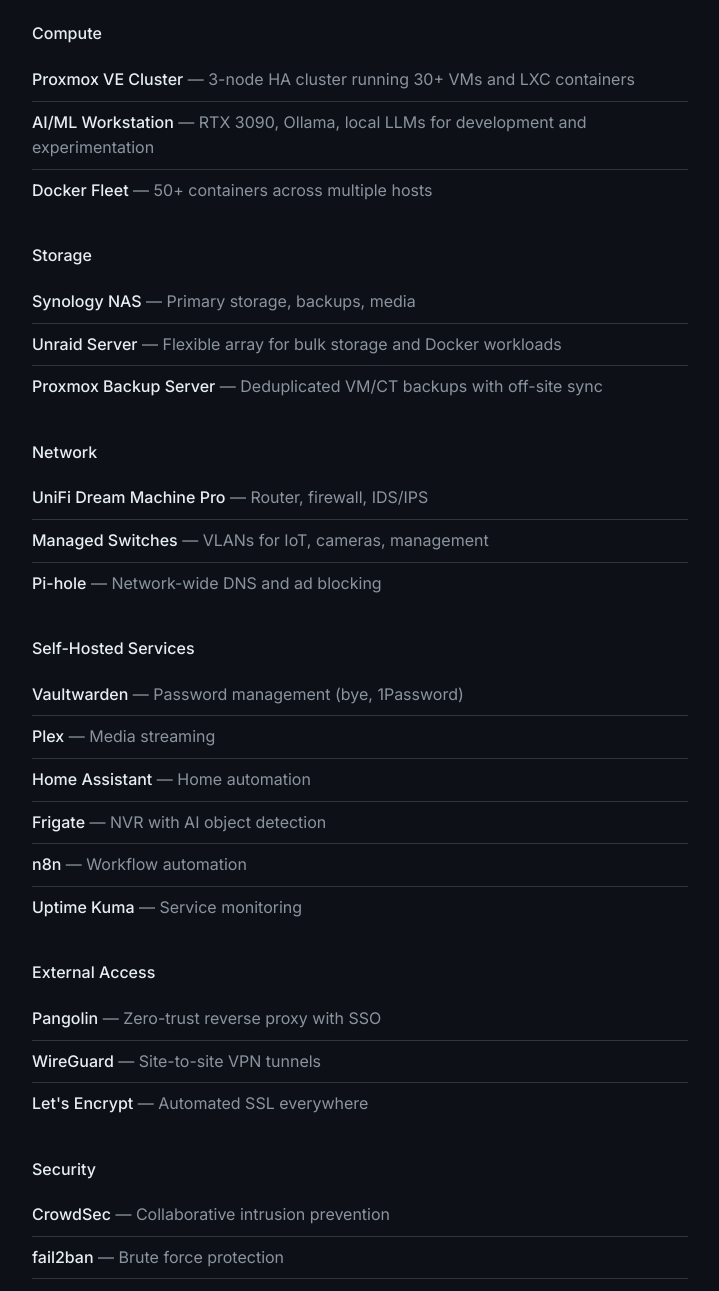
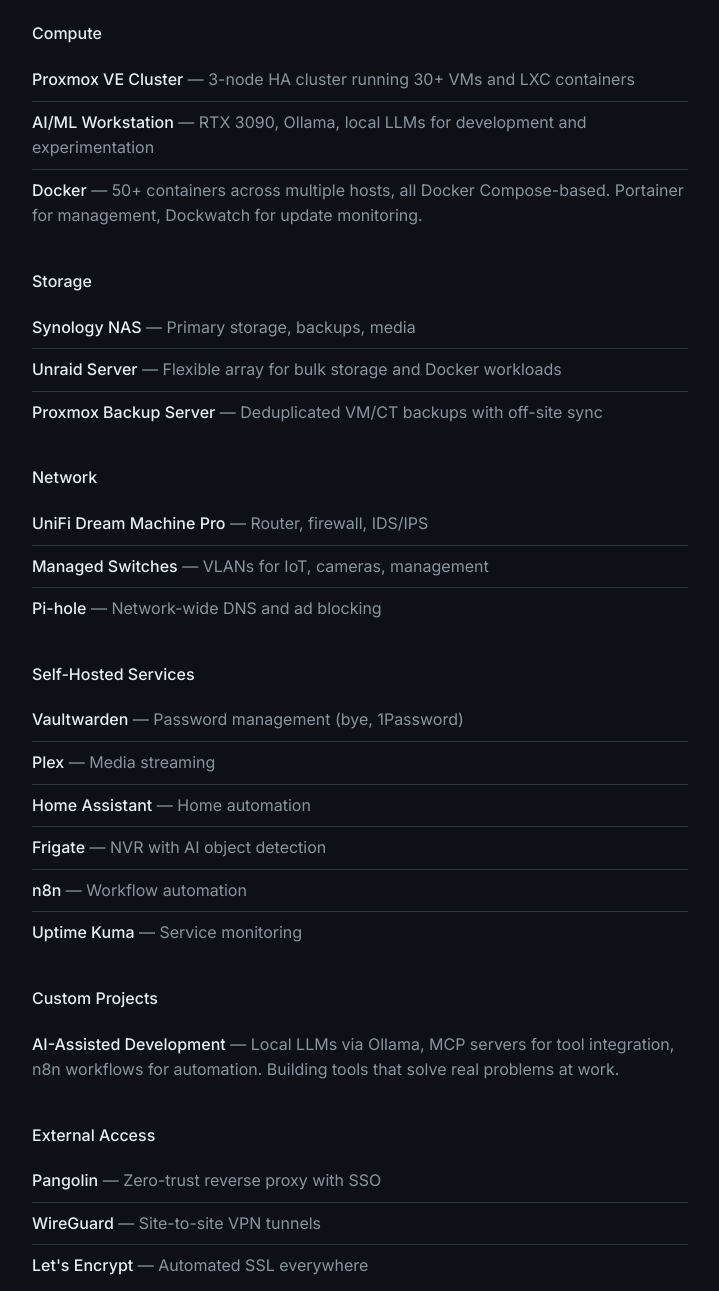
Before and after one commit to ababudman/brentadkins-site, a plain HTML site: page index.html in a window 1280 px wide. Shown: the part 383-1674 px from the top of the page, without its empty margins (280-999 px from the left). Drawn offline with Linux system fonts and the light colour scheme.

Commit message:
Add Custom Projects section, expand Docker

```diff
--- a/index.html
+++ b/index.html
@@ -28,7 +28,7 @@
                 <ul>
                     <li><strong>Proxmox VE Cluster</strong> — 3-node HA cluster running 30+ VMs and LXC containers</li>
                     <li><strong>AI/ML Workstation</strong> — RTX 3090, Ollama, local LLMs for development and experimentation</li>
-                    <li><strong>Docker Fleet</strong> — 50+ containers across multiple hosts</li>
+                    <li><strong>Docker</strong> — 50+ containers across multiple hosts, all Docker Compose-based. Portainer for management, Dockwatch for update monitoring.</li>
                 </ul>
             </div>
 
@@ -59,6 +59,13 @@
                     <li><strong>Frigate</strong> — NVR with AI object detection</li>
                     <li><strong>n8n</strong> — Workflow automation</li>
                     <li><strong>Uptime Kuma</strong> — Service monitoring</li>
+                </ul>
+            </div>
+
+            <div class="category">
+                <h3>Custom Projects</h3>
+                <ul>
+                    <li><strong>AI-Assisted Development</strong> — Local LLMs via Ollama, MCP servers for tool integration, n8n workflows for automation. Building tools that solve real problems at work.</li>
                 </ul>
             </div>
 
```
